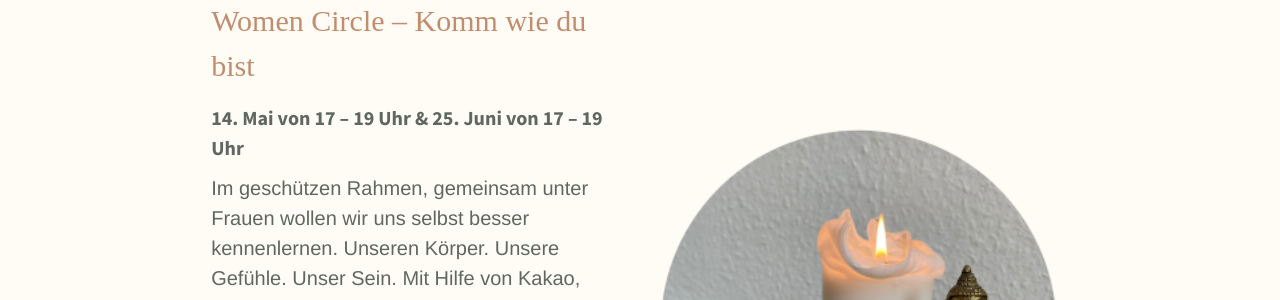
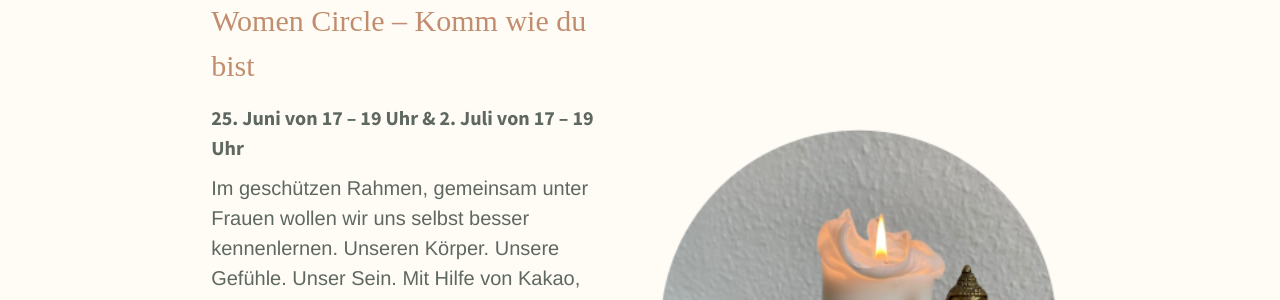
Before and after one commit to sonjafeitsch/meine-nische-website, a Jekyll site: the page built from kurse.html, in a window 1280 px wide and 900 px high, scrolled down 676 px. Shown: the part 155-455 px from the top of the window. Built offline with Jekyll 4.4.1, drawn with Linux system fonts in a browser that asks for light colours; some web fonts are replaced.

Commit message:
Update event

```diff
--- a/kurse.html
+++ b/kurse.html
@@ -6,7 +6,7 @@ permalink: kurse
 events:
   - name: "Women Circle – Komm wie du bist"
     image: womenCircle.png
-    time: 14. Mai von 17 – 19 Uhr & 25. Juni von 17 – 19 Uhr
+    time: 25. Juni von 17 – 19 Uhr & 2. Juli von 17 – 19 Uhr
     description: "Im geschützen Rahmen, gemeinsam unter Frauen wollen wir uns selbst besser kennenlernen.
     Unseren Körper. Unsere Gefühle. Unser Sein. Mit Hilfe von Kakao, Reiki, Meditation und Kreativität wollen wir
     unser System unterstützen immer mehr in die Selbstliebe und Selbstakzeptanz zu kommen.
```
